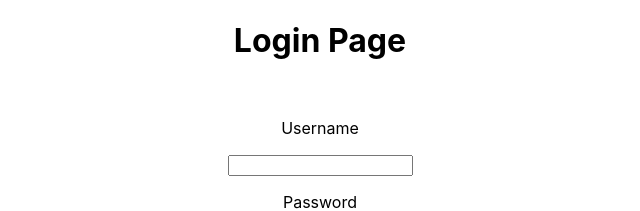
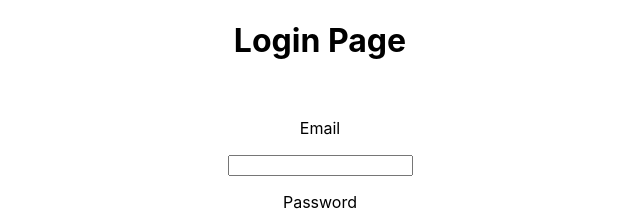
Before and after one commit to AwesomeSpawn/CS471-Final, a React (Create React App) app in the folder frontend/: page /login in a window 1280 px wide. Shown: the top 211 px of the page, without its empty margins (320-960 px from the left). Built offline with nearby package versions, Linux system fonts and the light colour scheme.

Commit message:
Login Page Updated (And working mostly)

```diff
--- a/frontend/src/Components/LoginPage.js
+++ b/frontend/src/Components/LoginPage.js
@@ -21,14 +21,14 @@ function LoginPage(props) {
         <div>
             <h1>Login Page</h1>
             {invalid ? <div><p>Invalid Username</p><br /></div> : <div><br /></div>}
-            <p>Username</p>
+            <p>Email</p>
             <input onChange={handleChangeUsername}></input>
             <p>Password</p>
             <input onChange={handleChangePassword}></input>
             <br></br>
             <button onClick={(event) => {
-                axios.get('https://LocalHost:8000/login', {
-                    'username':username,
+                axios.post('http://LocalHost:8000/login', {
+                    'email':username,
                     'password':password
                 }).catch(() => {console.log("problem :(")})
                 .then(function (response) {
```
